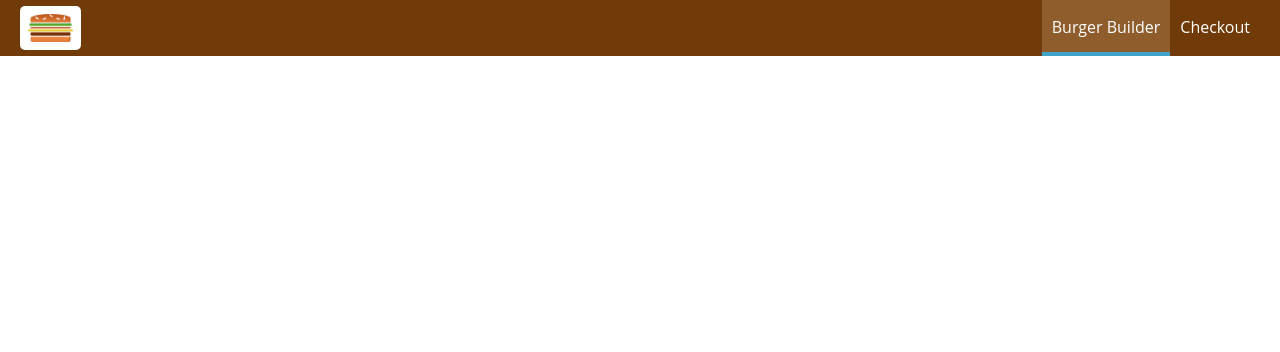
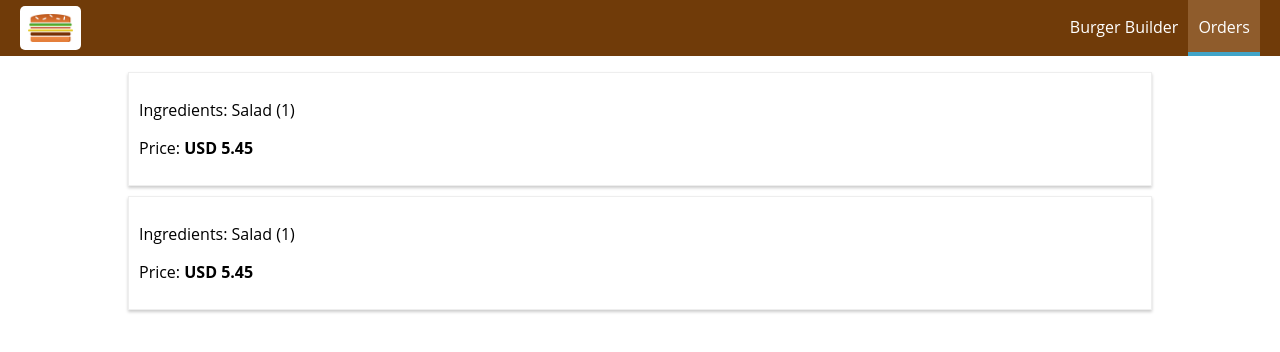
Before and after one commit to rainacho/burgerBuilderWithReact, a React app: page /orders in a window 1280 px wide. Shown: the top 352 px of the page. Built offline with nearby package versions, Linux system fonts and the light colour scheme; no server answers.

Commit message:
updated with lesson 260

```diff
--- a/src/App.js
+++ b/src/App.js
@@ -3,6 +3,7 @@ import { Route, Switch } from 'react-router-dom';
 import Layout from './containers/Layout/Layout';
 import BurgerBuilder from './containers/BurgerBuilder/BurgerBuilder';
 import Checkout from './containers/Checkout/Checkout';
+import Orders from './containers/Orders/Orders';
 
 class App extends Component {
 
@@ -14,6 +15,7 @@ class App extends Component {
            <Checkout /> */}
            <Switch>
               <Route path="/" exact component={BurgerBuilder} />
+              <Route path="/orders" component={Orders} />
               <Route path="/checkout" component={Checkout} />
            </Switch>
         </Layout>
--- a/src/components/Navigation/NavigationItems/NavigationItem/NavigationItem.js
+++ b/src/components/Navigation/NavigationItems/NavigationItem/NavigationItem.js
@@ -1,12 +1,14 @@
 import React from 'react';
+import {NavLink} from 'react-router-dom';
 import classes from './NavigationItem.css'
 
 const navigationItem = (props) => {
     return (
         <li className = {classes.NavigationItem}>
-            <a
-                href={props.link}
-                className={props.active ? classes.active : null}>{props.children}</a>
+            <NavLink
+                to={props.link}
+                exact={props.exact}
+                activeClassName={classes.active}>{props.children}</NavLink>
         </li>
     );
 };
--- a/src/components/Navigation/NavigationItems/NavigationItems.js
+++ b/src/components/Navigation/NavigationItems/NavigationItems.js
@@ -5,8 +5,8 @@ import NavigationItem from './NavigationItem/NavigationItem';
 const navigationItems = (props) => {
     return (
         <ul className={classes.NavigationItems}>
-            <NavigationItem link="/" active>Burger Builder</NavigationItem>
-            <NavigationItem link="/">Checkout</NavigationItem>
+            <NavigationItem link="/" exact>Burger Builder</NavigationItem>
+            <NavigationItem link="/orders">Orders</NavigationItem>
         </ul>
     );
 };
--- /dev/null
+++ b/src/components/Order/Order.css
@@ -0,0 +1,8 @@
+.Order {
+    width: 80%;
+    border: 1px solid #eee;
+    box-shadow: 0 2px 3px #ccc;
+    padding: 10px;
+    margin: 10px auto;
+    box-sizing: border-box;
+}
--- /dev/null
+++ b/src/components/Order/Order.js
@@ -0,0 +1,14 @@
+import React from 'react';
+
+import classes from './Order.css';
+
+const order = (props) => {
+    return (
+        <div className={classes.Order}>
+            <p>Ingredients: Salad (1)</p>
+            <p>Price: <strong>USD 5.45</strong></p>
+        </div>
+    );
+};
+
+export default order;
--- a/src/containers/Checkout/ContactData/ContactData.js
+++ b/src/containers/Checkout/ContactData/ContactData.js
@@ -20,16 +20,17 @@ class ContactData extends Component {
         this.setState({loading: true});
         const order = {
             ingredients:this.props.ingredients,
-            price:this.props.totalPrice,
+            price:this.props.price,
             customer: {
-                name: 'Raina Cho',
+                name: 'Max Schwarzmüller',
                 address: {
-                    street: 'Rosehill 32',
-                    zipCode: '41222',
-                    country: 'Canada'
+                    street: 'Teststreet 1',
+                    zipCode: '41351',
+                    country: 'Germany'
                 },
-                email: 'test@gmail.com'
-            }
+                email: 'test@test.com'
+            },
+            deliveryMethod: 'fastest'
         }
         axios.post('/orders.json', order)
         .then(response => {
--- /dev/null
+++ b/src/containers/Orders/Orders.js
@@ -0,0 +1,38 @@
+import React, { Component } from 'react';
+
+import Order from '../../components/Order/Order';
+import axios from '../../axios-orders';
+
+class Orders extends Component {
+    state = {
+        orders: [],
+        loading: true
+    }
+    componentDidMount() {
+        axios.get('/orders.json')
+            .then( res => {
+                const fetchedOders = [];
+                for(let key in res.data) {
+                    fetchedOders.push({
+                        ...res.data[key],
+                        id: key
+                    });
+                }
+                console.log(res.data);
+                this.setState({loading: false, orders: fetchedOders})
+            })
+            .catch(err => {
+                this.setState({})
+            });
+    }
+    render() {
+        return (
+            <div>
+                <Order></Order>
+                <Order></Order>
+            </div>
+        );
+    }
+}
+
+export default Orders;
```
